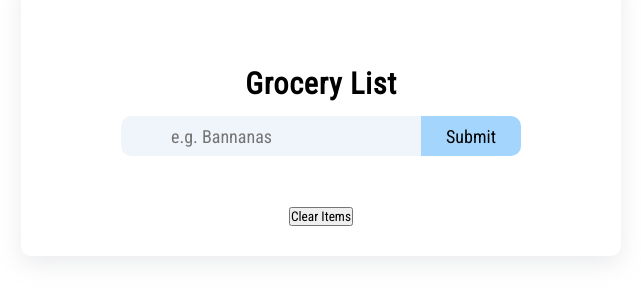
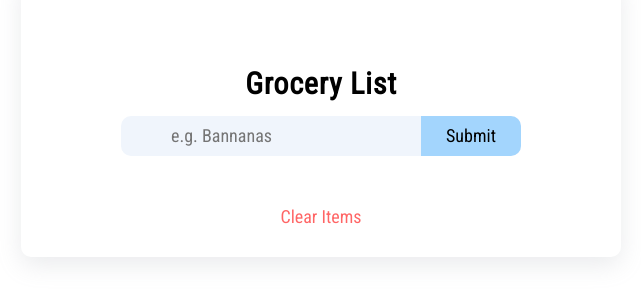
Before and after one commit to Yuchan45/grocery-list, a website: page views/index.html in a window 1280 px wide. Shown: the part 284-584 px from the top of the page, without its empty margins (319-960 px from the left). Drawn offline with Linux system fonts and the light colour scheme.

Commit message:
Empezando la parte de borrar toda la lista

```diff
--- a/public/css/styles.css
+++ b/public/css/styles.css
@@ -141,5 +141,14 @@ body {
 }
 
 .list-clear-btn {
+    border: none;
+    background-color: transparent;
+    font-size: 18px;
+    color: red;
+    opacity: 0.6;
+    transition: all 0.5s ease;
+}
 
+.list-clear-btn:hover {
+    opacity: 1;
 }
--- a/public/js/grocery.js
+++ b/public/js/grocery.js
@@ -5,11 +5,13 @@ const list = document.querySelector('.list-container');
 const submitBtn = document.querySelector('.submit-btn');
 const editBtn = document.querySelector('.edit-btn');
 const deleteBtn = document.querySelector('.delete-btn');
+const clearAllBtn = document.querySelector('.list-clear-btn');
 
 const editFlag = false;
 
 submitBtn.addEventListener('click', addItem);
-deleteBtn.addEventListener('click', removeItem());
+//deleteBtn.addEventListener('click', removeItem);
+clearAllBtn.addEventListener('click', clearList);
 
 function addItem() {
     const value = item.value;
@@ -51,6 +53,12 @@ function removeItem() {
 
 }
 
+function clearList() {
+    let items = list.querySelectorAll
+    console.log(itemList);
+}
+
+
 function setBackToDefault() {
     item.value = '';
     editFlag = false;
```
